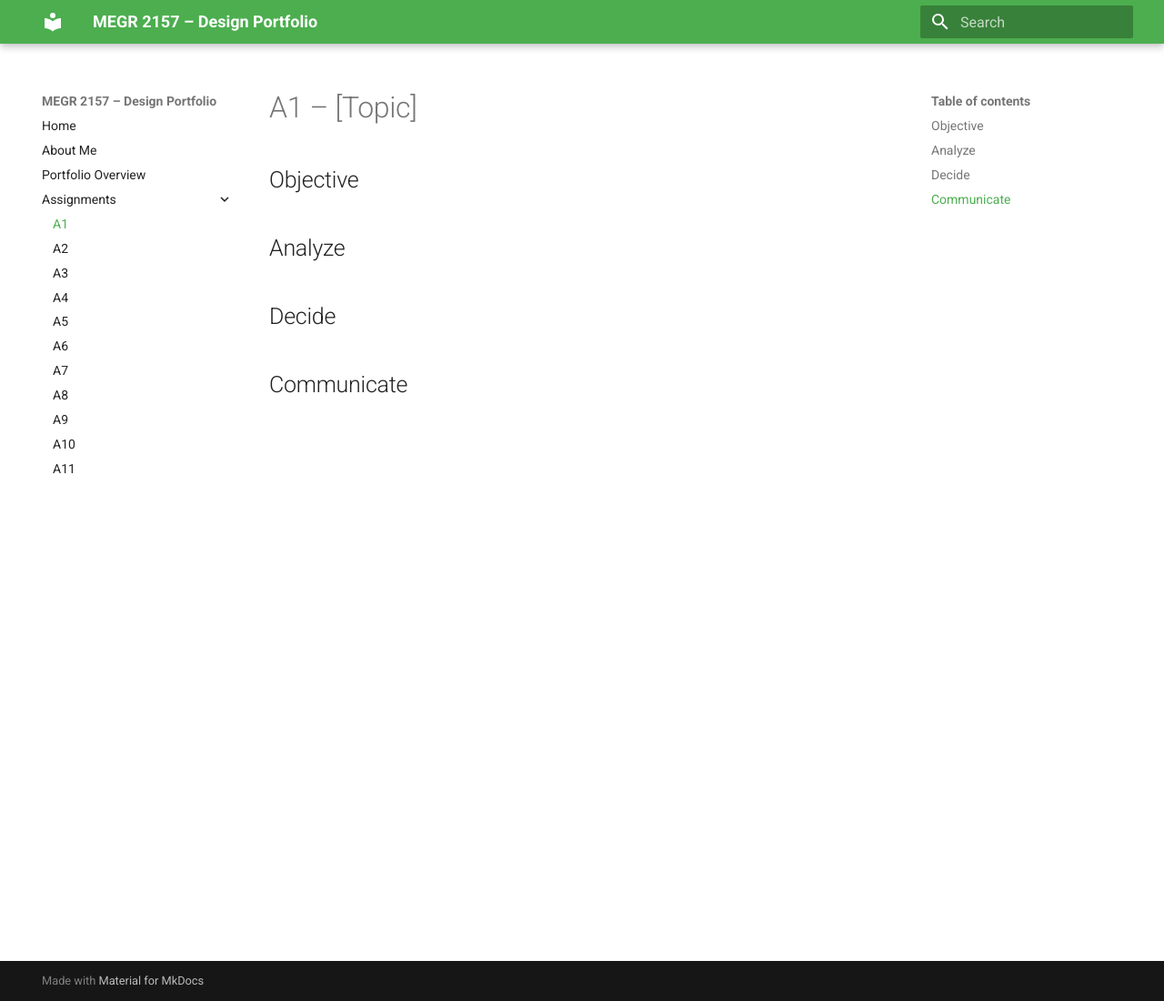
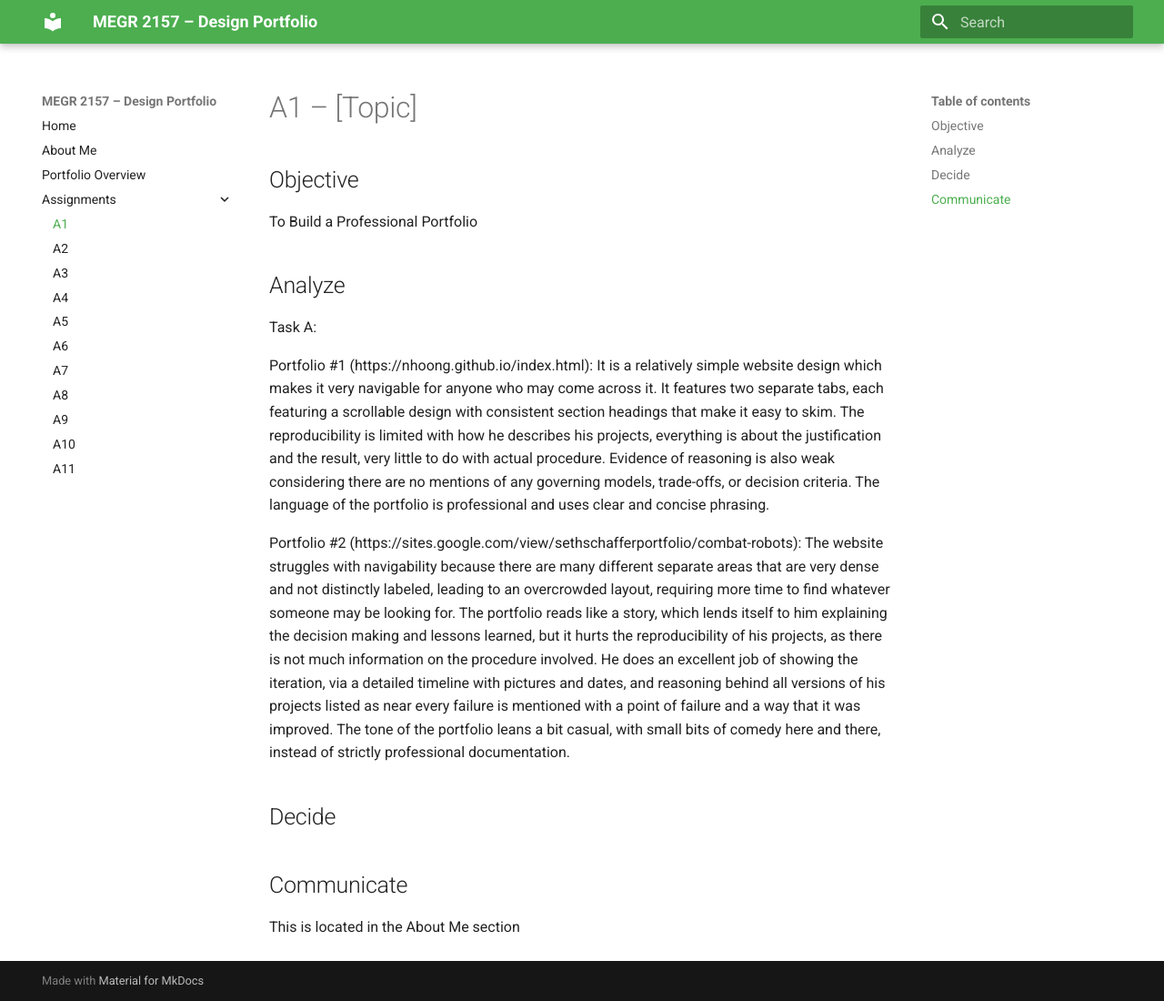
Before and after one commit to Schadwi2/megr2157-portfolio, an MkDocs documentation site: the page built from docs/assignments/A01/index.md, in a window 1280 px wide and 1100 px high. Shown: the whole window at 91% size. Built offline with MkDocs 1.6.1 and Material for MkDocs 9.7.7, drawn with Linux system fonts in a browser that asks for light colours.

Commit message:
Enhance portfolio analysis in index.md
Added analysis of two portfolios with detailed feedback on design, navigability, and professionalism.

```diff
--- a/docs/assignments/A01/index.md
+++ b/docs/assignments/A01/index.md
@@ -1,12 +1,19 @@
 # A1 – [Topic]
 
 ## Objective
-
+To Build a Professional Portfolio
 
 ## Analyze
+Task A:
+
+Portfolio #1 (https://nhoong.github.io/index.html):  It is a relatively simple website design which makes it very navigable for anyone who may come across it. It features two separate tabs, each featuring a scrollable design with consistent section headings that make it easy to skim. The reproducibility is limited with how he describes his projects, everything is about the justification and the result, very little to do with actual procedure. Evidence of reasoning is also weak considering there are no mentions of any governing models, trade-offs, or decision criteria. The language of the portfolio is professional and uses clear and concise phrasing.
+
+Portfolio #2 (https://sites.google.com/view/sethschafferportfolio/combat-robots):  The website struggles with navigability because there are many different separate areas that are very dense and not distinctly labeled, leading to an overcrowded layout, requiring more time to find whatever someone may be looking for. The portfolio reads like a story, which lends itself to him explaining the decision making and lessons learned, but it hurts the reproducibility of his projects, as there is not much information on the procedure involved. He does an excellent job of showing the iteration, via a detailed timeline with pictures and dates, and reasoning behind all versions of his projects listed as near every failure is mentioned with a point of failure and a way that it was improved. The tone of the portfolio leans a bit casual, with small bits of comedy here and there, instead of strictly professional documentation.
+
 
 
 ## Decide
 
 
 ## Communicate
+This is located in the About Me section
```
